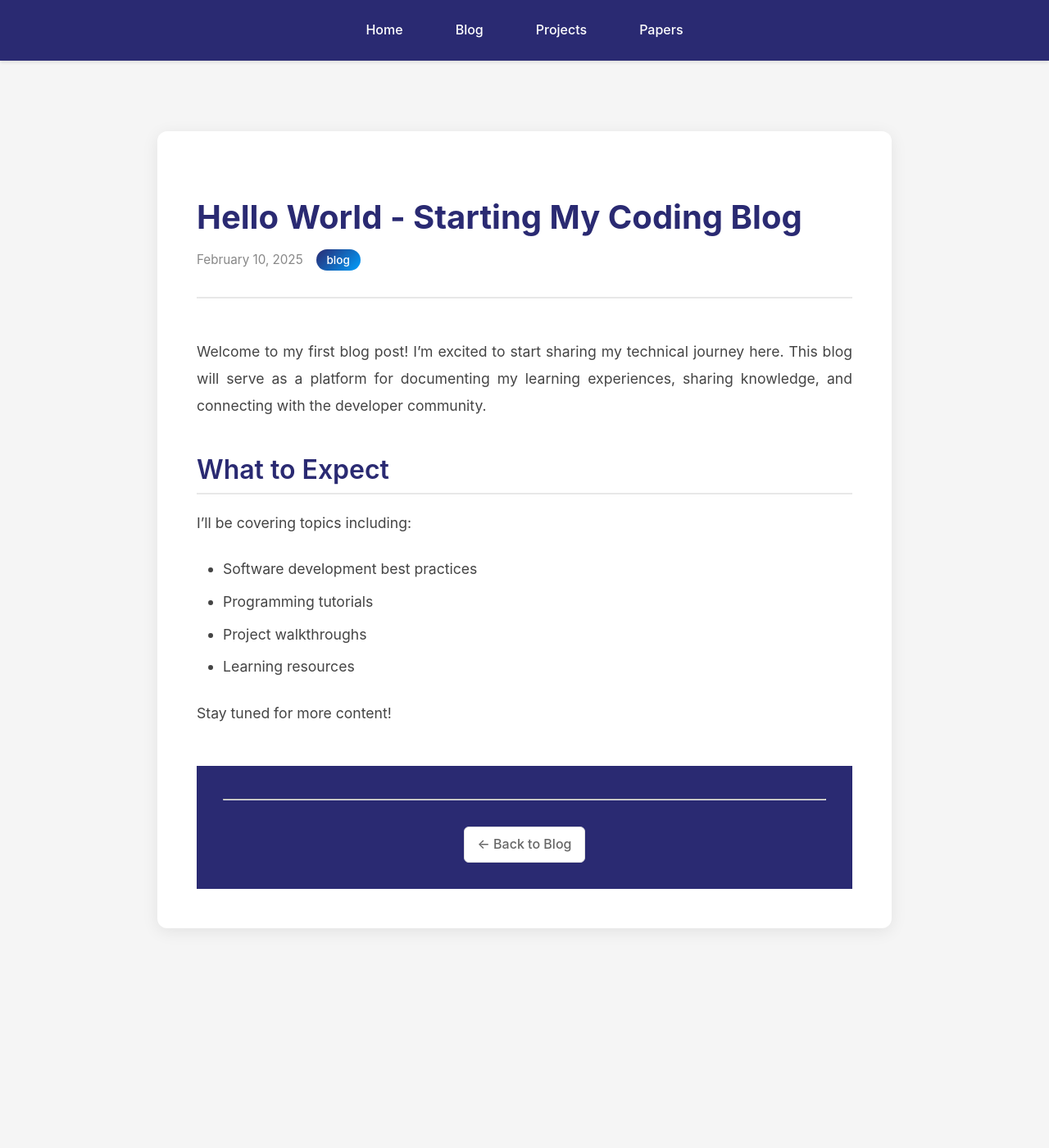
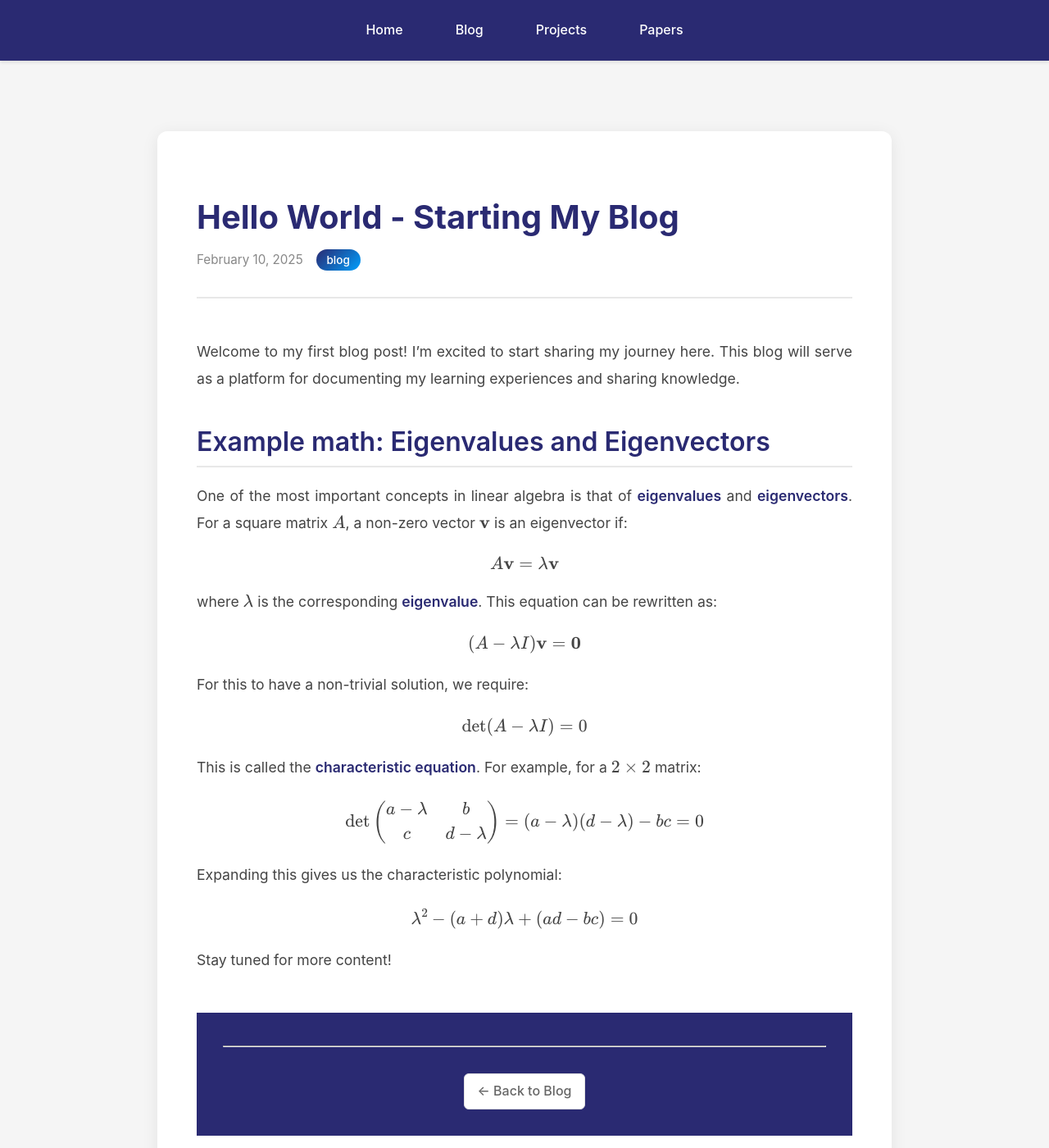
Before and after one commit to kyZhan2002/mypage, a Jekyll site: the page built from blog/First_Blog.md, in a window 1280 px wide and 1400 px high. Shown: the whole window at 82% size. Built offline with Jekyll 4.4.1, drawn with Linux system fonts in a browser that asks for light colours.

Commit message:
update blog 1218

```diff
--- a/assets/css/styles.scss
+++ b/assets/css/styles.scss
@@ -329,32 +329,32 @@
 .search-box {
   position: relative;
   flex: 1;
-  min-width: 250px;
-  max-width: 600px;
+  min-width: 300px;
+  max-width: 700px;
 
   .search-icon {
     position: absolute;
-    left: 1rem;
+    left: 1.5rem;
     top: 50%;
     transform: translateY(-50%);
     color: #999;
-    font-size: 1rem;
+    font-size: 1.2rem;
     pointer-events: none;
   }
 
   .search-input {
     width: 100%;
-    padding: 0.9rem 3rem 0.9rem 3rem;
+    padding: 1.2rem 4rem 1.2rem 3.5rem;
     border: 2px solid #e0e0e0;
-    border-radius: 30px;
-    font-size: 1rem;
+    border-radius: 35px;
+    font-size: 1.1rem;
     transition: all 0.3s;
     background: white;
 
     &:focus {
       outline: none;
       border-color: var(--secondary-color);
-      box-shadow: 0 0 0 3px rgba(0, 159, 253, 0.1);
+      box-shadow: 0 0 0 4px rgba(0, 159, 253, 0.1);
     }
 
     &::placeholder {
@@ -364,14 +364,14 @@
 
   .clear-search {
     position: absolute;
-    right: 0.5rem;
+    right: 0.7rem;
     top: 50%;
     transform: translateY(-50%);
     background: #f0f0f0;
     border: none;
     border-radius: 50%;
-    width: 2rem;
-    height: 2rem;
+    width: 2.5rem;
+    height: 2.5rem;
     display: flex;
     align-items: center;
     justify-content: center;
@@ -385,7 +385,7 @@
     }
 
     i {
-      font-size: 0.9rem;
+      font-size: 1rem;
     }
   }
 }
--- a/blog/First_Blog.md
+++ b/blog/First_Blog.md
@@ -1,19 +1,34 @@
 ---
 layout: post
-title: "Hello World - Starting My Coding Blog"
+title: "Hello World - Starting My Blog"
 date: 2025-02-10
 categories: blog
 permalink: /blog/First_Blog
 ---
 
-Welcome to my first blog post! I'm excited to start sharing my technical journey here. This blog will serve as a platform for documenting my learning experiences, sharing knowledge, and connecting with the developer community.
+Welcome to my first blog post! I'm excited to start sharing my journey here. This blog will serve as a platform for documenting my learning experiences and sharing knowledge.
 
-## What to Expect
 
-I'll be covering topics including:
-- Software development best practices
-- Programming tutorials
-- Project walkthroughs
-- Learning resources
+## Example math: Eigenvalues and Eigenvectors
+
+One of the most important concepts in linear algebra is that of **eigenvalues** and **eigenvectors**. For a square matrix $A$, a non-zero vector $\mathbf{v}$ is an eigenvector if:
+
+$$A\mathbf{v} = \lambda\mathbf{v}$$
+
+where $\lambda$ is the corresponding **eigenvalue**. This equation can be rewritten as:
+
+$$(A - \lambda I)\mathbf{v} = \mathbf{0}$$
+
+For this to have a non-trivial solution, we require:
+
+$$\det(A - \lambda I) = 0$$
+
+This is called the **characteristic equation**. For example, for a $2 \times 2$ matrix:
+
+$$\det\begin{pmatrix} a-\lambda & b \\ c & d-\lambda \end{pmatrix} = (a-\lambda)(d-\lambda) - bc = 0$$
+
+Expanding this gives us the characteristic polynomial:
+
+$$\lambda^2 - (a+d)\lambda + (ad - bc) = 0$$
 
 Stay tuned for more content!
--- a/papers/index.html
+++ b/papers/index.html
@@ -6,7 +6,7 @@
 <div class="container">
   <div class="header">
     <h1>Latest Research Papers</h1>
-    <p>Recent papers from arXiv on Transfer Learning and Distributionally Robust Optimization</p>
+    <p>Recent papers from arXiv based on my research interests</p>
     <p>Papers are fetched daily and displayed for one month. After 30 days, papers are moved to the <a href="{{ site.baseurl }}/papers/archive">archive</a>.</p>
   </div>
 
```
Also changed, not shown: blog/Introduction_to_Linear_Algebra.md (deleted, +0 -110 lines), index.md (+1 -1 lines).
